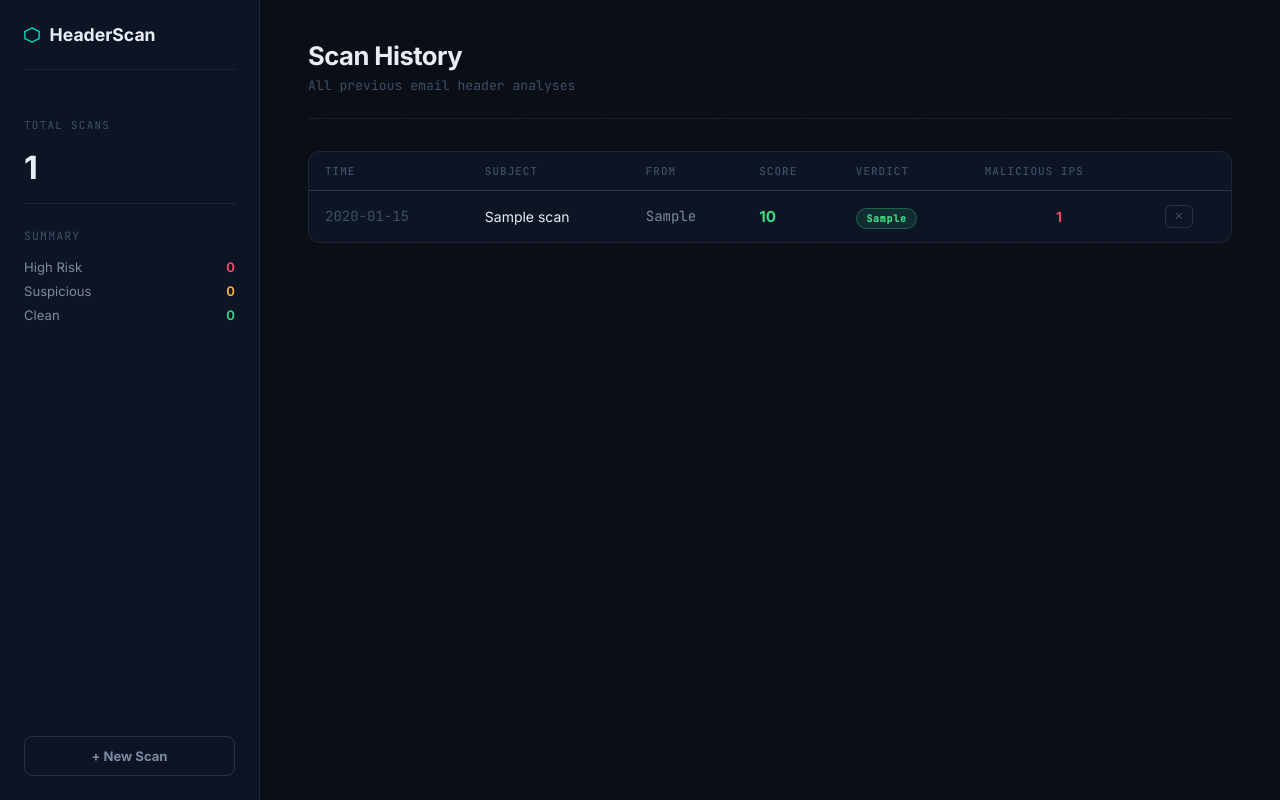
After one commit to AnasIbnamar/email-header-analyzer, a Flask app: page /history in a window 1280 px wide. The commit adds this page. Run offline with Flask 3, Linux system fonts and the light colour scheme; tables that the repository leaves empty hold one stand-in row (values such as "Sample post").

Commit message:
Feature - analysis history with SQLite database

```diff
--- a/app.py
+++ b/app.py
@@ -1,8 +1,10 @@
-from flask import Flask, render_template, request
+from flask import Flask, render_template, request, redirect, url_for
 from analyzer import run_full_analysis
+from database import init_db, save_scan, get_all_scans, get_scan_by_id, delete_scan
 import os
 
 app = Flask(__name__)
+init_db()
 
 
 @app.route("/", methods=["GET"])
@@ -15,8 +17,30 @@ def analyze():
     raw_headers = request.form.get("headers", "").strip()
     if not raw_headers:
         return render_template("index.html", error="Please paste some email headers.")
+
     report = run_full_analysis(raw_headers)
-    return render_template("result.html", report=report)
+    scan_id = save_scan(report)
+    return render_template("result.html", report=report, scan_id=scan_id)
+
+
+@app.route("/history")
+def history():
+    scans = get_all_scans()
+    return render_template("history.html", scans=scans)
+
+
+@app.route("/scan/<int:scan_id>")
+def view_scan(scan_id):
+    report = get_scan_by_id(scan_id)
+    if not report:
+        return redirect(url_for("history"))
+    return render_template("result.html", report=report, scan_id=scan_id)
+
+
+@app.route("/scan/<int:scan_id>/delete", methods=["POST"])
+def delete_scan_route(scan_id):
+    delete_scan(scan_id)
+    return redirect(url_for("history"))
 
 
 @app.route("/test-abuse")
--- /dev/null
+++ b/database.py
@@ -0,0 +1,112 @@
+import sqlite3
+import json
+from datetime import datetime
+import os
+
+DB_PATH = os.path.join(os.path.dirname(__file__), "scans.db")
+
+
+def init_db():
+    """Create the scans table if it doesn't exist."""
+    conn = sqlite3.connect(DB_PATH)
+    c = conn.cursor()
+    c.execute("""
+        CREATE TABLE IF NOT EXISTS scans (
+            id          INTEGER PRIMARY KEY AUTOINCREMENT,
+            scanned_at  TEXT NOT NULL,
+            subject     TEXT,
+            from_addr   TEXT,
+            risk_score  INTEGER,
+            verdict     TEXT,
+            spf_status  TEXT,
+            dmarc_policy TEXT,
+            dkim_present INTEGER,
+            warnings     INTEGER,
+            malicious_ips INTEGER,
+            report_json  TEXT
+        )
+    """)
+    conn.commit()
+    conn.close()
+
+
+def save_scan(report):
+    """Save a completed analysis report to the database."""
+    conn = sqlite3.connect(DB_PATH)
+    c = conn.cursor()
+
+    score = report["risk_score"]
+
+    if score >= 70:
+        verdict = "HIGH RISK"
+    elif score >= 40:
+        verdict = "SUSPICIOUS"
+    else:
+        verdict = "CLEAN"
+
+    malicious_ips = sum(
+        1 for g in report["geo"]
+        if g.get("abuse", {}).get("verdict") == "malicious"
+    )
+
+    c.execute("""
+        INSERT INTO scans
+        (scanned_at, subject, from_addr, risk_score, verdict,
+         spf_status, dmarc_policy, dkim_present, warnings, malicious_ips, report_json)
+        VALUES (?, ?, ?, ?, ?, ?, ?, ?, ?, ?, ?)
+    """, (
+        datetime.utcnow().strftime("%Y-%m-%d %H:%M:%S"),
+        report["parsed"].get("subject", ""),
+        report["parsed"].get("from", ""),
+        score,
+        verdict,
+        report["spf"].get("verdict", ""),
+        report["dmarc"].get("policy", ""),
+        1 if report["dkim"]["present"] else 0,
+        len(report["spoofing_warnings"]),
+        malicious_ips,
+        json.dumps(report, default=str)
+    ))
+
+    scan_id = c.lastrowid
+    conn.commit()
+    conn.close()
+    return scan_id
+
+
+def get_all_scans():
+    """Return all scans ordered by most recent first."""
+    conn = sqlite3.connect(DB_PATH)
+    conn.row_factory = sqlite3.Row
+    c = conn.cursor()
+    c.execute("""
+        SELECT id, scanned_at, subject, from_addr, risk_score,
+               verdict, malicious_ips, warnings
+        FROM scans
+        ORDER BY id DESC
+        LIMIT 100
+    """)
+    rows = c.fetchall()
+    conn.close()
+    return [dict(r) for r in rows]
+
+
+def get_scan_by_id(scan_id):
+    """Return a single scan's full report JSON by ID."""
+    conn = sqlite3.connect(DB_PATH)
+    c = conn.cursor()
+    c.execute("SELECT report_json FROM scans WHERE id = ?", (scan_id,))
+    row = c.fetchone()
+    conn.close()
+    if row:
+        return json.loads(row[0])
+    return None
+
+
+def delete_scan(scan_id):
+    """Delete a scan by ID."""
+    conn = sqlite3.connect(DB_PATH)
+    c = conn.cursor()
+    c.execute("DELETE FROM scans WHERE id = ?", (scan_id,))
+    conn.commit()
+    conn.close()
--- a/static/css/style.css
+++ b/static/css/style.css
@@ -870,3 +870,83 @@ body.report-page {
 
 .ip-geo { font-size: 0.85rem; color: var(--text2); }
 .muted  { color: var(--text3); font-style: italic; }
+
+/* History page */
+.history-table-wrap {
+    background: var(--bg2);
+    border: 1px solid var(--border);
+    border-radius: 12px;
+    overflow: hidden;
+}
+
+.history-table {
+    width: 100%;
+    border-collapse: collapse;
+    font-size: 0.875rem;
+}
+
+.history-table thead tr {
+    border-bottom: 1px solid var(--border);
+}
+
+.history-table th {
+    padding: 0.75rem 1rem;
+    text-align: left;
+    font-size: 0.68rem;
+    font-family: var(--mono);
+    text-transform: uppercase;
+    letter-spacing: 0.1em;
+    color: var(--text3);
+    font-weight: 500;
+}
+
+.history-row {
+    border-bottom: 1px solid var(--border);
+    cursor: pointer;
+    transition: background 0.15s;
+}
+
+.history-row:last-child { border-bottom: none; }
+.history-row:hover { background: rgba(255,255,255,0.03); }
+
+.history-table td {
+    padding: 0.85rem 1rem;
+    color: var(--text);
+    vertical-align: middle;
+}
+
+.verdict-pill {
+    font-family: var(--mono);
+    font-size: 0.62rem;
+    font-weight: 600;
+    letter-spacing: 0.08em;
+    padding: 0.2rem 0.6rem;
+    border-radius: 99px;
+    white-space: nowrap;
+}
+
+.vp-high { background: var(--red-dim);   color: var(--red);   border: 1px solid rgba(255,77,106,0.3); }
+.vp-med  { background: var(--amber-dim); color: var(--amber); border: 1px solid rgba(255,181,71,0.3); }
+.vp-low  { background: var(--green-dim); color: var(--green); border: 1px solid rgba(61,220,132,0.3); }
+
+.del-btn {
+    background: transparent;
+    border: 1px solid var(--border2);
+    color: var(--text3);
+    border-radius: 6px;
+    padding: 0.25rem 0.5rem;
+    font-size: 0.7rem;
+    cursor: pointer;
+    transition: all 0.15s;
+}
+
+.del-btn:hover {
+    border-color: var(--red);
+    color: var(--red);
+    background: var(--red-dim);
+}
+
+.score-val {
+    font-weight: 700;
+    font-size: 0.95rem;
+}
--- /dev/null
+++ b/templates/history.html
@@ -0,0 +1,120 @@
+<!DOCTYPE html>
+<html lang="en">
+<head>
+    <meta charset="UTF-8">
+    <meta name="viewport" content="width=device-width, initial-scale=1.0">
+    <title>Scan History — HeaderScan</title>
+    <link rel="preconnect" href="https://fonts.googleapis.com">
+    <link href="https://fonts.googleapis.com/css2?family=Inter:wght@400;500;600;700&family=JetBrains+Mono:wght@400;500&display=swap" rel="stylesheet">
+    <link rel="stylesheet" href="{{ url_for('static', filename='css/style.css') }}">
+</head>
+<body class="report-page">
+<div class="noise"></div>
+
+<aside class="sidebar">
+    <div class="sidebar-logo">
+        <svg width="16" height="16" viewBox="0 0 18 18" fill="none">
+            <polygon points="9,1 17,5 17,13 9,17 1,13 1,5" stroke="#00e5c3" stroke-width="1.5" fill="none"/>
+        </svg>
+        <span class="logo-text">HeaderScan</span>
+    </div>
+
+    <div style="padding: 1rem 0; border-bottom: 1px solid var(--border); margin-bottom: 1.5rem;">
+        <div class="score-label">Total Scans</div>
+        <div style="font-size: 2rem; font-weight: 800; letter-spacing: -0.04em; margin-top: 0.5rem;">
+            {{ scans|length }}
+        </div>
+    </div>
+
+    <div style="display: flex; flex-direction: column; gap: 0.5rem; margin-bottom: 1rem;">
+        <div style="font-size: 0.72rem; font-family: var(--mono); color: var(--text3); letter-spacing: 0.1em; text-transform: uppercase; margin-bottom: 0.5rem;">Summary</div>
+        <div style="display: flex; justify-content: space-between; font-size: 0.82rem;">
+            <span style="color: var(--text2);">High Risk</span>
+            <span style="color: var(--red); font-weight: 600;">{{ scans | selectattr('verdict', 'equalto', 'HIGH RISK') | list | length }}</span>
+        </div>
+        <div style="display: flex; justify-content: space-between; font-size: 0.82rem;">
+            <span style="color: var(--text2);">Suspicious</span>
+            <span style="color: var(--amber); font-weight: 600;">{{ scans | selectattr('verdict', 'equalto', 'SUSPICIOUS') | list | length }}</span>
+        </div>
+        <div style="display: flex; justify-content: space-between; font-size: 0.82rem;">
+            <span style="color: var(--text2);">Clean</span>
+            <span style="color: var(--green); font-weight: 600;">{{ scans | selectattr('verdict', 'equalto', 'CLEAN') | list | length }}</span>
+        </div>
+    </div>
+
+    <a href="/" class="new-scan-btn" style="margin-top: auto;">+ New Scan</a>
+</aside>
+
+<main class="report-main">
+    <div class="report-topbar">
+        <div class="report-title">Scan History</div>
+        <div class="report-sub">All previous email header analyses</div>
+    </div>
+
+    {% if scans %}
+    <div class="history-table-wrap">
+        <table class="history-table">
+            <thead>
+                <tr>
+                    <th>Time</th>
+                    <th>Subject</th>
+                    <th>From</th>
+                    <th>Score</th>
+                    <th>Verdict</th>
+                    <th>Malicious IPs</th>
+                    <th></th>
+                </tr>
+            </thead>
+            <tbody>
+                {% for scan in scans %}
+                <tr class="history-row" onclick="window.location='/scan/{{ scan.id }}'">
+                    <td class="mono" style="color: var(--text3); white-space: nowrap;">{{ scan.scanned_at[:16] }}</td>
+                    <td style="max-width: 200px; overflow: hidden; text-overflow: ellipsis; white-space: nowrap;">
+                        {{ scan.subject or "No subject" }}
+                    </td>
+                    <td class="mono" style="color: var(--text2); max-width: 180px; overflow: hidden; text-overflow: ellipsis; white-space: nowrap;">
+                        {{ scan.from_addr or "—" }}
+                    </td>
+                    <td>
+                        <span class="score-val
+                            {% if scan.risk_score >= 70 %}stat-red
+                            {% elif scan.risk_score >= 40 %}stat-amber
+                            {% else %}stat-green{% endif %}">
+                            {{ scan.risk_score }}
+                        </span>
+                    </td>
+                    <td>
+                        <span class="verdict-pill
+                            {% if scan.verdict == 'HIGH RISK' %}vp-high
+                            {% elif scan.verdict == 'SUSPICIOUS' %}vp-med
+                            {% else %}vp-low{% endif %}">
+                            {{ scan.verdict }}
+                        </span>
+                    </td>
+                    <td style="text-align: center;">
+                        {% if scan.malicious_ips > 0 %}
+                        <span style="color: var(--red); font-weight: 600;">{{ scan.malicious_ips }}</span>
+                        {% else %}
+                        <span style="color: var(--text3);">0</span>
+                        {% endif %}
+                    </td>
+                    <td>
+                        <form method="POST" action="/scan/{{ scan.id }}/delete"
+                              onsubmit="event.stopPropagation(); return confirm('Delete this scan?');">
+                            <button type="submit" class="del-btn">✕</button>
+                        </form>
+                    </td>
+                </tr>
+                {% endfor %}
+            </tbody>
+        </table>
+    </div>
+    {% else %}
+    <div style="text-align: center; padding: 4rem; color: var(--text3);">
+        <div style="font-size: 2rem; margin-bottom: 1rem;">📭</div>
+        <div style="font-size: 0.95rem;">No scans yet. <a href="/" style="color: var(--teal);">Analyze your first email →</a></div>
+    </div>
+    {% endif %}
+</main>
+</body>
+</html>
--- a/templates/result.html
+++ b/templates/result.html
@@ -47,6 +47,7 @@
         </div>
 
         <nav class="side-nav">
+            <a href="/history" class="side-link">← History</a>
             <a href="#identity" class="side-link">Identity</a>
             <a href="#auth" class="side-link">Authentication</a>
             <a href="#chain" class="side-link">Delivery Chain</a>
```
